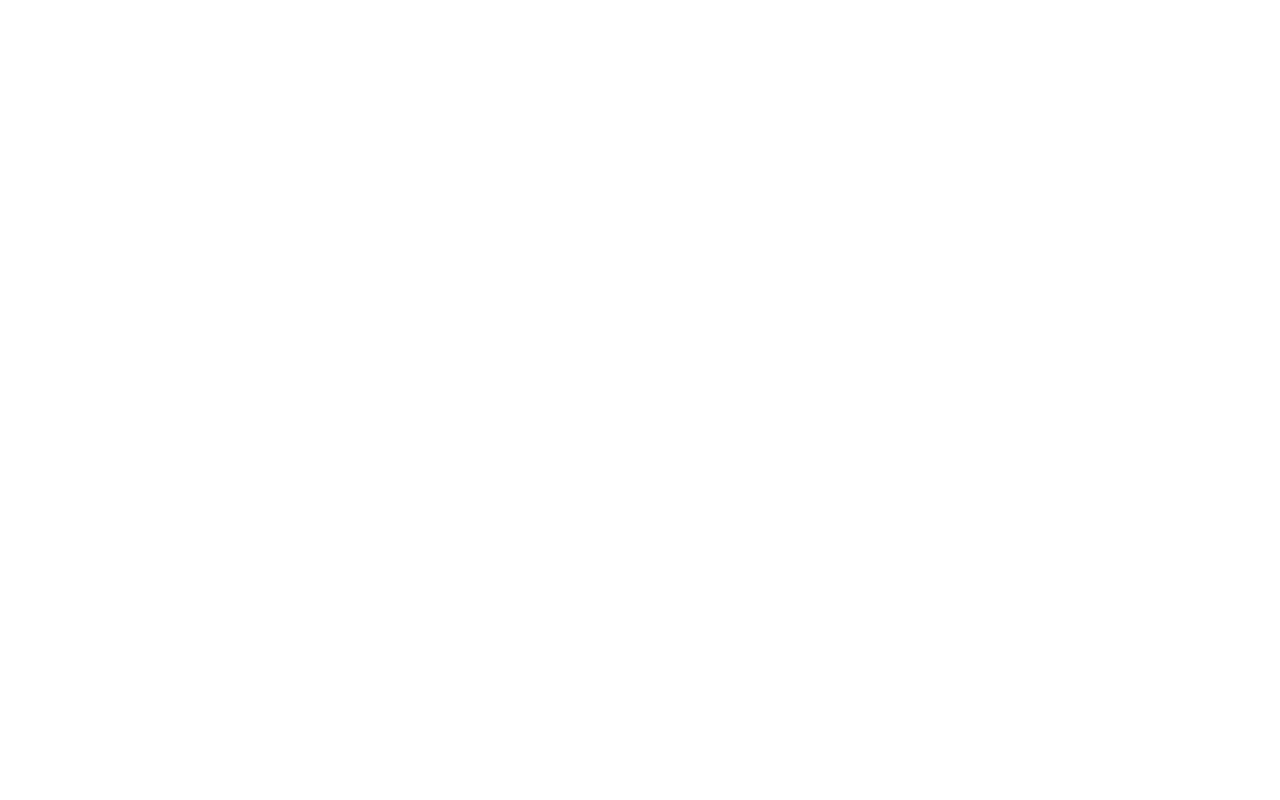
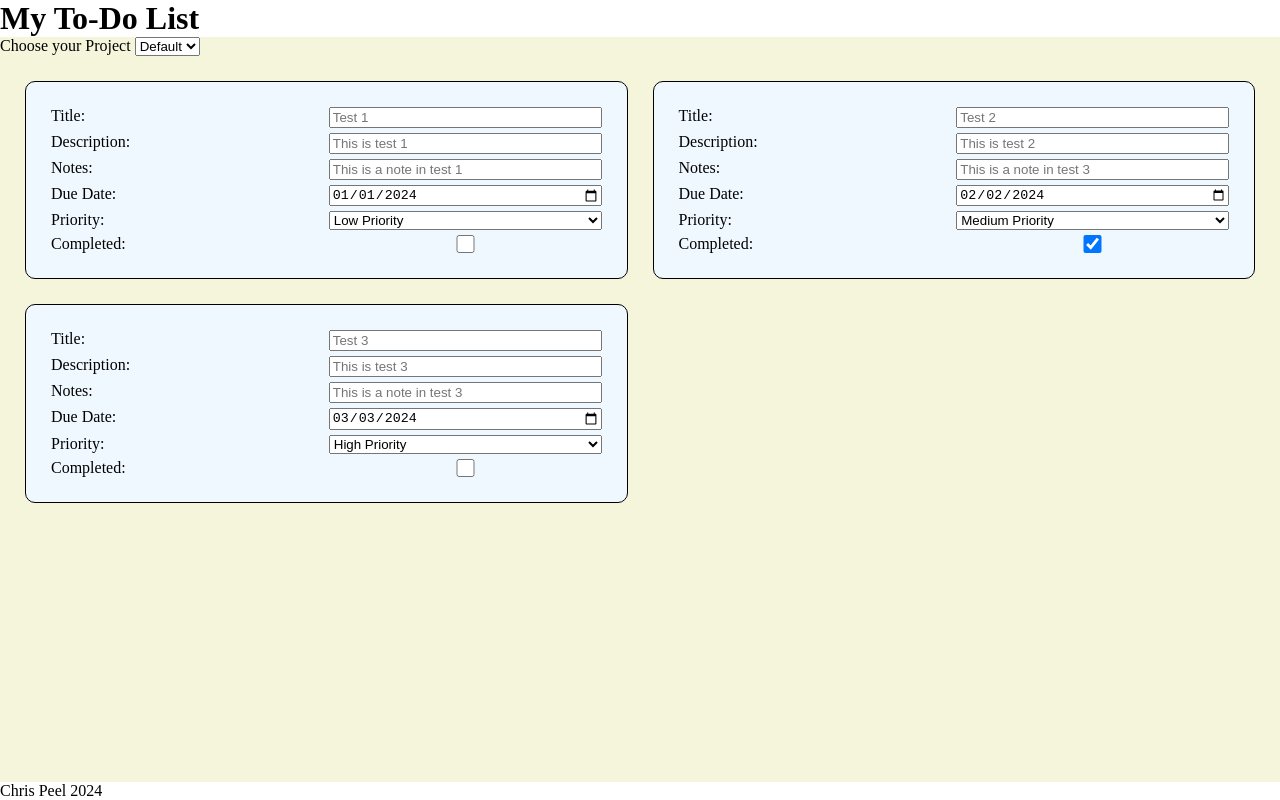
Before and after one commit to cpeel42/todo-list, a website built with webpack: page src/index.html in a window 1280 px wide. Built offline with nearby package versions, Linux system fonts and the light colour scheme.

Commit message:
Create classes for DOM manipulation of cards.

```diff
--- /dev/null
+++ b/src/Card.js
@@ -0,0 +1,68 @@
+export default class Card {
+    constructor(todo) {
+        this.todo = todo;
+        this.card = document.createElement('div');
+        this.card.className = 'todo-card';
+        this.createCardElements();
+    }
+
+    createCardElements() {
+        const elements = [
+            {labelText: 'Title: ', id: 'title', type: 'text', elementType: 'input', data: this.todo.title},
+            {labelText: 'Description: ', id: 'description', type: 'text', elementType: 'input', data: this.todo.description},
+            {labelText: 'Notes: ', id: 'notes', type: 'text', elementType: 'input', data: this.todo.notes},
+            {labelText: 'Due Date: ', id: 'duedate', type: 'date', elementType: 'input', data: this.todo.dueDate},
+            {labelText: 'Priority: ', id: 'priority', type: null, elementType: 'select', data: this.todo.priority},
+            {labelText: 'Completed: ', id: 'isComplete', type: 'checkbox', elementType: 'input', data: this.todo.isComplete},
+        ]
+
+        elements.forEach(({ labelText, id, type, elementType, data}) => {
+            const element = elementType === 'select' ? new Select(labelText, id, elementType, data) : new Input(labelText, id, type, elementType, data);
+            this.appendLabelAndElement(element);
+        })
+    }
+
+    appendLabelAndElement(inputElement) {
+        this.card.appendChild(inputElement.label);
+        this.card.appendChild(inputElement.element);
+    }
+}
+
+class Element {
+    constructor(labelText, id, elementType, data) {
+        this.label = document.createElement('label');
+        this.label.htmlFor = id;
+        this.label.textContent = labelText;
+        this.element = document.createElement(elementType);
+        this.element.id = id;
+        this.element.placeholder = data;
+    }
+}
+
+class Input extends Element {
+    constructor(labelText, id, type, elementType, data) {
+        super(labelText, id, elementType, data);
+        this.element.type = type;
+        if (data === true && type === 'checkbox') {
+            this.element.checked = true;
+        };
+        if (type === 'date') {
+            this.element.valueAsDate = new Date(data);
+        }
+    }
+}
+
+class Select extends Element {
+    constructor(labelText, id, elementType, data) {
+        super(labelText, id, elementType);
+        this.options = ['Low Priority', 'Medium Priority', 'High Priority']
+        this.options.forEach(optionText => {
+            const optionElement = document.createElement('option');
+            optionElement.textContent = optionText;
+            if (optionText === data) {
+                optionElement.selected = "Selected"
+            }
+            this.element.appendChild(optionElement);
+        })
+    }
+}
--- a/src/index.html
+++ b/src/index.html
@@ -3,8 +3,21 @@
 <head>
     <meta charset="UTF-8">
     <meta name="viewport" content="width=device-width, initial-scale=1.0">
-    <title>Document</title>
+    <title>ToDo List</title>
 </head>
 <body>
+    <div class="header">
+        <h1>My To-Do List</h1>
+    </div>
+    <div class="main">
+        <label for="projects">Choose your Project</label>
+        <select name="projects" id="projects">
+            <option value="default">Default</option>
+        </select>
+        <div class="todo-cards"></div>
+    </div>
+    <div class="footer">
+        <p>Chris Peel 2024</p>
+    </div>
 </body>
 </html>
--- a/src/index.js
+++ b/src/index.js
@@ -1,6 +1,7 @@
 import "./styles.css";
 import Todo from "./Todo.js";
 import Project from "./Project.js"
+import Card from "./Card.js"
 
 const testTodo1 = new Todo (
     'Test 1',
@@ -8,7 +9,7 @@ const testTodo1 = new Todo (
     '2024-01-01',
     'Low Priority',
     'This is a note in test 1',
-    'false'
+    false
 )
 
 const testTodo2 = new Todo (
@@ -17,7 +18,7 @@ const testTodo2 = new Todo (
     '2024-02-02',
     'Medium Priority',
     'This is a note in test 3',
-    'true'
+    true
 )
 
 const testTodo3 = new Todo (
@@ -26,12 +27,17 @@ const testTodo3 = new Todo (
     '2024-03-03',
     'High Priority',
     'This is a note in test 3',
-    'false'
+    false
 )
 
 
 const testProject1 = new Project('Test Project 1', [testTodo1, testTodo2])
 const testProject2 = new Project('Test Project 2', [testTodo3])
 
-console.log(testProject1)
-console.log(testProject2)
+// console.log(testProject1)
+// console.log(testProject2)
+
+let cards = document.querySelector('.todo-cards');
+cards.appendChild(new Card(testTodo1).card);
+cards.appendChild(new Card(testTodo2).card);
+cards.appendChild(new Card(testTodo3).card);
--- a/src/styles.css
+++ b/src/styles.css
@@ -0,0 +1,31 @@
+* {
+    margin: 0px;
+}
+body {
+    display: flex;
+    flex-direction: column;
+    height: 100vh
+}
+
+.main {
+    flex: auto;
+    background-color: beige;
+}
+
+.todo-cards {
+    display: grid;
+    grid-template-columns: 1fr 1fr;
+    padding: 25px;
+    gap: 25px;
+
+}
+
+.todo-card {
+    padding: 25px;
+    background-color: aliceblue;
+    border: 1px solid black;
+    border-radius: 10px;
+    display: grid;
+    grid-template-columns: 1fr 1fr;
+    gap: 5px;
+}
```
